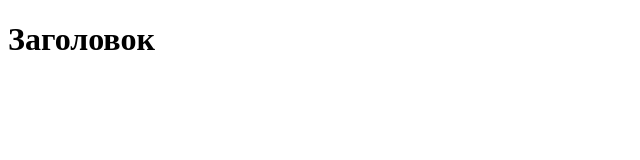
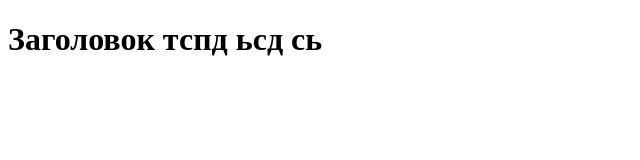
Before and after one commit to Avtor0001/Practical02, a plain HTML site: page index.html in a window 1280 px wide. Shown: the whole page, without its empty margins (0-640 px from the left). Drawn offline with Linux system fonts and the light colour scheme.

Commit message:
просто смотрю

```diff
--- a/index.html
+++ b/index.html
@@ -7,7 +7,7 @@
 </head>
 <body>
     <h1>
-        Заголовок
+        Заголовок тспд ьсд сь
     </h1>
 </body>
 </html>
```
